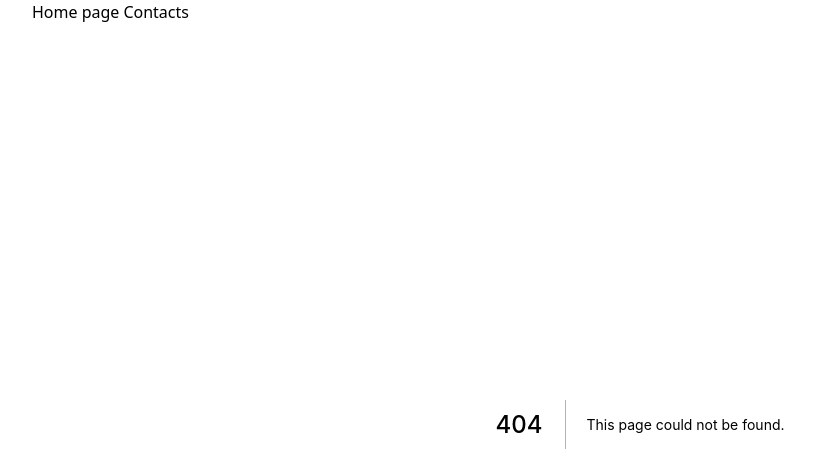
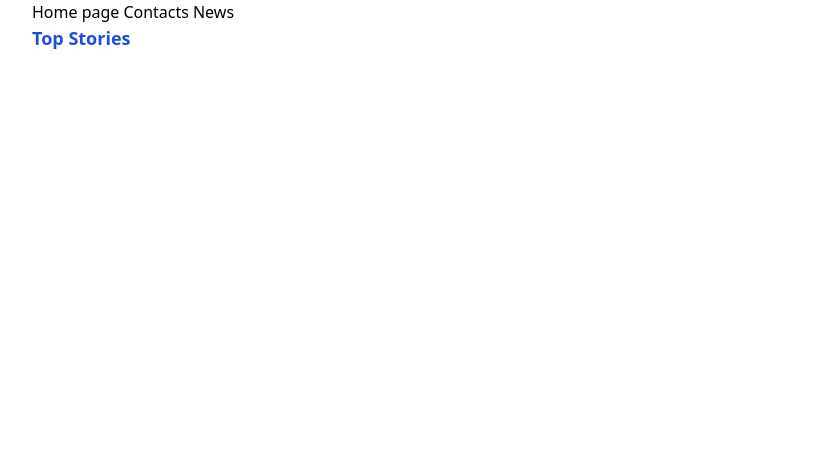
Before and after one commit to alekspanteli/linkedin-nextjs-fundamentals, a Next.js app: page /news in a window 1280 px wide. Before the commit this address had no page. Shown: the top 472 px of the page, without its empty margins (0-815 px from the left). Built offline with nearby package versions, Linux system fonts and the light colour scheme.

Commit message:
Update 2 files

```diff
--- a/components/layout.js
+++ b/components/layout.js
@@ -6,6 +6,7 @@ export default function Layout({ children }) {
       <nav className="flex gap-1">
         <Link href="/">Home page</Link>
         <Link href="/contacts">Contacts</Link>
+        <Link href="/news">News</Link>
       </nav>
       <main>{children}</main>
     </div>
--- /dev/null
+++ b/pages/news/index.js
@@ -0,0 +1,10 @@
+export default function News() {
+  return <h1 className="text-lg text-blue-700 font-bold">Top Stories</h1>;
+}
+
+export async function getStaticProps() {
+  const URL = "https://jsonplaceholder.typicode.com/posts";
+  return {
+    props: {}, // will be passed to the page component as props
+  };
+}
```
